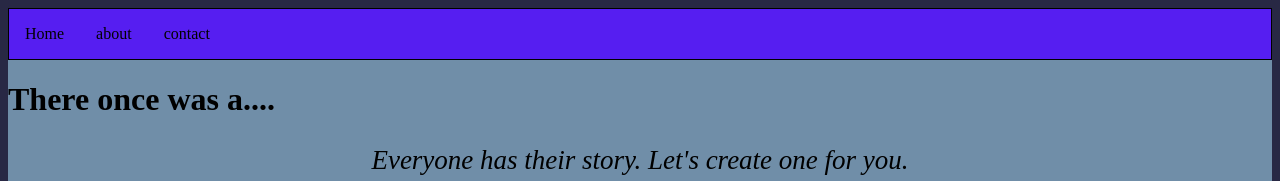
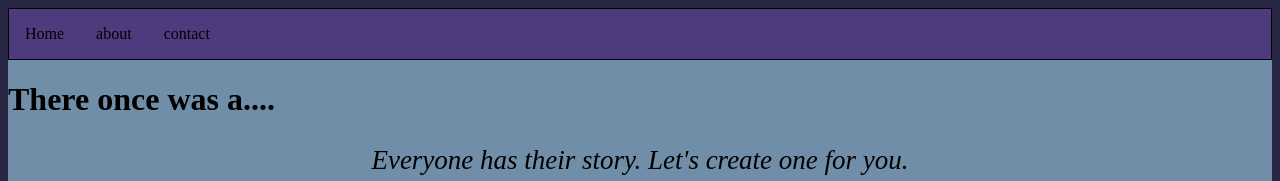
Before and after one commit to LadySechols/LadySechols.github.io, a plain HTML site: page html/index.html in a window 1280 px wide. Shown: the top 181 px of the page. Drawn offline with Linux system fonts and the light colour scheme.

Commit message:
color change

```diff
--- a/css/style.css
+++ b/css/style.css
@@ -18,7 +18,7 @@ p {
     padding: 0;
     overflow:hidden;
     border: 1px solid black;
-    background-color: rgb(86, 30, 241);
+    background-color: rgb(77, 59, 126);
 }
 
 #nav li {
```
